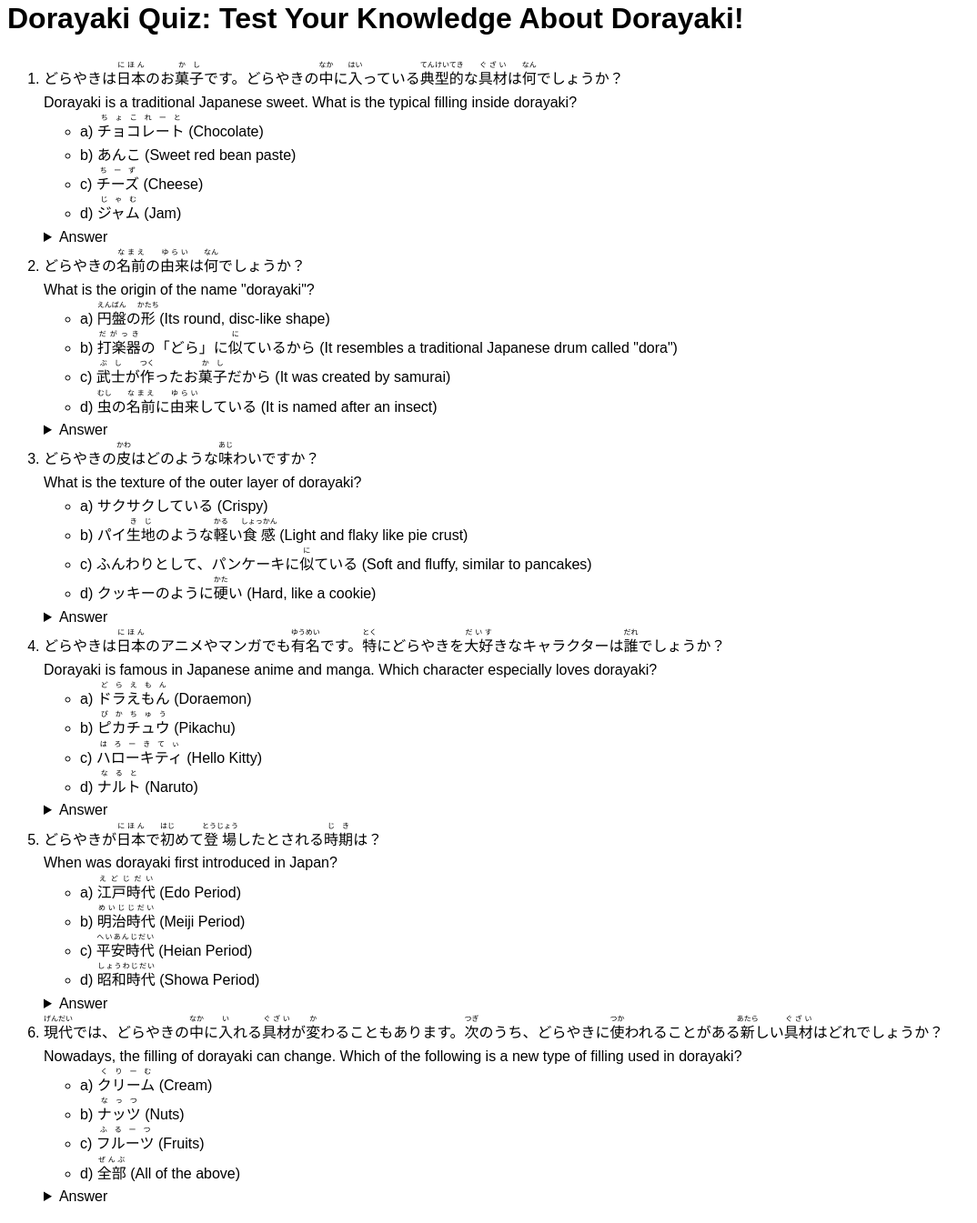
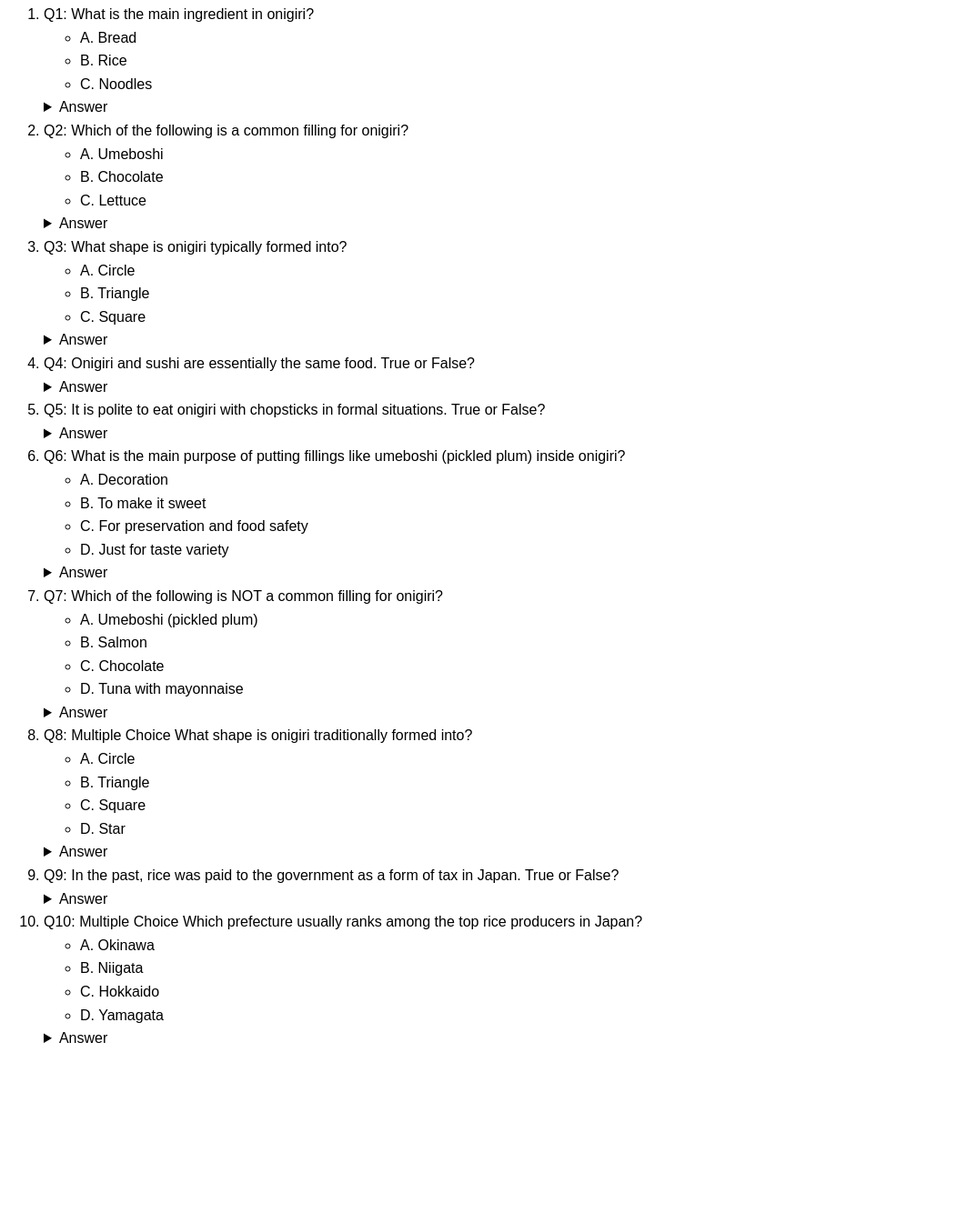
Before and after one commit to yamagen/onigiri, a plain HTML site: page quiz.html in a window 1280 px wide. Shown: the part 91-1436 px from the top of the page at 91% size, without its empty margins (0-1074 px from the left). After the commit the page ends 1262 px from the top, so only its background shows below. Drawn offline with Linux system fonts and the light colour scheme.

Commit message:
quiz and procedure.html added.

```diff
--- a/quiz.html
+++ b/quiz.html
@@ -2,7 +2,7 @@
 <html lang="ja">
   <head>
     <meta charset="UTF-8" />
-    <title>どらやきクイズ</title>
+    <title>おにぎりクイズ</title>
     <style>
       body {
         font-family: Arial, sans-serif;
@@ -21,206 +21,148 @@
     </style>
   </head>
   <body>
-    <h1>
-      どらやき<ruby>クイズ<rt>くいず</rt></ruby
-      >： どらやきに<ruby>関<rt>かん</rt></ruby
-      >する<ruby>知識<rt>ちしき</rt></ruby
-      >を<ruby>試<rt>ため</rt></ruby
-      >そう！
-
-      <br />
-
-      Dorayaki Quiz: Test Your Knowledge About Dorayaki!
-    </h1>
+    <h1>Onigiri Quiz: Test Your Knowledge About Onigiri!</h1>
 
     <ol>
       <li>
-        どらやきは<ruby>日本<rt>にほん</rt></ruby
-        >のお<ruby>菓子<rt>かし</rt></ruby
-        >です。どらやきの<ruby>中<rt>なか</rt></ruby
-        >に<ruby>入<rt>はい</rt></ruby
-        >っている<ruby>典型的<rt>てんけいてき</rt></ruby
-        >な<ruby>具材<rt>ぐざい</rt></ruby
-        >は<ruby>何<rt>なん</rt></ruby
-        >でしょうか？
-        <br />
-        Dorayaki is a traditional Japanese sweet. What is the typical filling
-        inside dorayaki?
+        Q1: What is the main ingredient in onigiri?
         <ul>
-          <li>
-            a) <ruby>チョコレート<rt>ちょこれーと</rt></ruby> (Chocolate)
-          </li>
-          <li>b) あんこ (Sweet red bean paste)</li>
-          <li>
-            c) <ruby>チーズ<rt>ちーず</rt></ruby> (Cheese)
-          </li>
-          <li>
-            d) <ruby>ジャム<rt>じゃむ</rt></ruby> (Jam)
-          </li>
+          <li>A. Bread</li>
+          <li>B. Rice</li>
+          <li>C. Noodles</li>
         </ul>
         <details>
           <summary>Answer</summary>
-          あんこ (Sweet red bean paste)
+          B. Rice<br />
+          Onigiri is made primarily from rice, often shaped into triangles or
+          ovals.
         </details>
       </li>
 
       <li>
-        どらやきの<ruby>名前<rt>なまえ</rt></ruby
-        >の<ruby>由来<rt>ゆらい</rt></ruby
-        >は<ruby>何<rt>なん</rt></ruby
-        >でしょうか？
-        <br />
-        What is the origin of the name "dorayaki"?
+        Q2: Which of the following is a common filling for onigiri?
         <ul>
-          <li>
-            a) <ruby>円盤<rt>えんばん</rt></ruby
-            >の<ruby>形<rt>かたち</rt></ruby> (Its round, disc-like shape)
-          </li>
-          <li>
-            b) <ruby>打楽器<rt>だがっき</rt></ruby
-            >の「どら」に<ruby>似<rt>に</rt></ruby
-            >ているから (It resembles a traditional Japanese drum called "dora")
-          </li>
-          <li>
-            c) <ruby>武士<rt>ぶし</rt></ruby
-            >が<ruby>作<rt>つく</rt></ruby
-            >ったお<ruby>菓子<rt>かし</rt></ruby
-            >だから (It was created by samurai)
-          </li>
-          <li>
-            d) <ruby>虫<rt>むし</rt></ruby
-            >の<ruby>名前<rt>なまえ</rt></ruby
-            >に<ruby>由来<rt>ゆらい</rt></ruby
-            >している (It is named after an insect)
-          </li>
+          <li>A. Umeboshi</li>
+          <li>B. Chocolate</li>
+          <li>C. Lettuce</li>
         </ul>
         <details>
           <summary>Answer</summary>
-          <ruby>打楽器<rt>だがっき</rt></ruby
-          >の「どら」に<ruby>似<rt>に</rt></ruby
-          >ているから (It resembles a traditional Japanese drum called "dora")
+          A. Umeboshi<br />
+          Umeboshi (pickled plum) is a traditional and popular filling for
+          onigiri.
         </details>
       </li>
 
       <li>
-        どらやきの<ruby>皮<rt>かわ</rt></ruby
-        >はどのような<ruby>味<rt>あじ</rt></ruby
-        >わいですか？
-        <br />
-        What is the texture of the outer layer of dorayaki?
+        Q3: What shape is onigiri typically formed into?
         <ul>
-          <li>a) サクサクしている (Crispy)</li>
-          <li>
-            b) パイ<ruby>生地<rt>きじ</rt></ruby
-            >のような<ruby>軽<rt>かる</rt></ruby
-            >い<ruby>食感<rt>しょっかん</rt></ruby> (Light and flaky like pie
-            crust)
-          </li>
-          <li>
-            c) ふんわりとして、パンケーキに<ruby>似<rt>に</rt></ruby
-            >ている (Soft and fluffy, similar to pancakes)
-          </li>
-          <li>
-            d) クッキーのように<ruby>硬<rt>かた</rt></ruby
-            >い (Hard, like a cookie)
-          </li>
+          <li>A. Circle</li>
+          <li>B. Triangle</li>
+          <li>C. Square</li>
         </ul>
         <details>
           <summary>Answer</summary>
-          ふんわりとして、パンケーキに<ruby>似<rt>に</rt></ruby
-          >ている (Soft and fluffy, similar to pancakes)
+          B. Triangle<br />
+          Onigiri is commonly shaped into triangles, although other shapes
+          exist.
         </details>
       </li>
 
       <li>
-        どらやきは<ruby>日本<rt>にほん</rt></ruby
-        >のアニメやマンガでも<ruby>有名<rt>ゆうめい</rt></ruby
-        >です。<ruby>特<rt>とく</rt></ruby
-        >にどらやきを<ruby>大好<rt>だいす</rt></ruby
-        >きなキャラクターは<ruby>誰<rt>だれ</rt></ruby
-        >でしょうか？
-        <br />
-        Dorayaki is famous in Japanese anime and manga. Which character
-        especially loves dorayaki?
-        <ul>
-          <li>
-            a) <ruby>ドラえもん<rt>どらえもん</rt></ruby> (Doraemon)
-          </li>
-          <li>
-            b) <ruby>ピカチュウ<rt>ぴかちゅう</rt></ruby> (Pikachu)
-          </li>
-          <li>
-            c) <ruby>ハローキティ<rt>はろーきてぃ</rt></ruby> (Hello Kitty)
-          </li>
-          <li>
-            d) <ruby>ナルト<rt>なると</rt></ruby> (Naruto)
-          </li>
-        </ul>
+        Q4: Onigiri and sushi are essentially the same food. True or False?
         <details>
           <summary>Answer</summary>
-          <ruby>ドラえもん<rt>どらえもん</rt></ruby> (Doraemon)
+          False<br />
+          Both use rice, but sushi rice is seasoned with vinegar, while onigiri
+          rice is plain.
         </details>
       </li>
 
       <li>
-        どらやきが<ruby>日本<rt>にほん</rt></ruby
-        >で<ruby>初<rt>はじ</rt></ruby
-        >めて<ruby>登場<rt>とうじょう</rt></ruby
-        >したとされる<ruby>時期<rt>じき</rt></ruby
-        >は？
-        <br />
-        When was dorayaki first introduced in Japan?
-        <ul>
-          <li>
-            a) <ruby>江戸時代<rt>えどじだい</rt></ruby> (Edo Period)
-          </li>
-          <li>
-            b) <ruby>明治時代<rt>めいじじだい</rt></ruby> (Meiji Period)
-          </li>
-          <li>
-            c) <ruby>平安時代<rt>へいあんじだい</rt></ruby> (Heian Period)
-          </li>
-          <li>
-            d) <ruby>昭和時代<rt>しょうわじだい</rt></ruby> (Showa Period)
-          </li>
-        </ul>
+        Q5: It is polite to eat onigiri with chopsticks in formal situations.
+        True or False?
         <details>
           <summary>Answer</summary>
-          <ruby>江戸時代<rt>えどじだい</rt></ruby> (Edo Period)
+          False<br />
+          Onigiri is traditionally eaten with hands. Chopsticks are optional.
         </details>
       </li>
 
       <li>
-        <ruby>現代<rt>げんだい</rt></ruby
-        >では、どらやきの<ruby>中<rt>なか</rt></ruby
-        >に<ruby>入<rt>い</rt></ruby
-        >れる<ruby>具材<rt>ぐざい</rt></ruby
-        >が<ruby>変<rt>か</rt></ruby
-        >わることもあります。<ruby>次<rt>つぎ</rt></ruby
-        >のうち、どらやきに<ruby>使<rt>つか</rt></ruby
-        >われることがある<ruby>新<rt>あたら</rt></ruby
-        >しい<ruby>具材<rt>ぐざい</rt></ruby
-        >はどれでしょうか？
-        <br />
-        Nowadays, the filling of dorayaki can change. Which of the following is
-        a new type of filling used in dorayaki?
+        Q6: What is the main purpose of putting fillings like umeboshi (pickled
+        plum) inside onigiri?
         <ul>
-          <li>
-            a) <ruby>クリーム<rt>くりーむ</rt></ruby> (Cream)
-          </li>
-          <li>
-            b) <ruby>ナッツ<rt>なっつ</rt></ruby> (Nuts)
-          </li>
-          <li>
-            c) <ruby>フルーツ<rt>ふるーつ</rt></ruby> (Fruits)
-          </li>
-          <li>
-            d) <ruby>全部<rt>ぜんぶ</rt></ruby> (All of the above)
-          </li>
+          <li>A. Decoration</li>
+          <li>B. To make it sweet</li>
+          <li>C. For preservation and food safety</li>
+          <li>D. Just for taste variety</li>
         </ul>
         <details>
           <summary>Answer</summary>
-          <ruby>全部<rt>ぜんぶ</rt></ruby> (All of the above)
+          C. For preservation and food safety<br />
+          Traditionally, fillings like umeboshi or salted salmon helped prevent
+          spoilage.
+        </details>
+      </li>
+
+      <li>
+        Q7: Which of the following is NOT a common filling for onigiri?
+        <ul>
+          <li>A. Umeboshi (pickled plum)</li>
+          <li>B. Salmon</li>
+          <li>C. Chocolate</li>
+          <li>D. Tuna with mayonnaise</li>
+        </ul>
+        <details>
+          <summary>Answer</summary>
+          C. Chocolate<br />
+          While sweet fillings exist, chocolate is not a traditional or common
+          filling for onigiri.
+        </details>
+      </li>
+      <li>
+        Q8: Multiple Choice What shape is onigiri traditionally formed into?
+        <ul>
+          <li>A. Circle</li>
+          <li>B. Triangle</li>
+          <li>C. Square</li>
+          <li>D. Star</li>
+        </ul>
+        <details>
+          <summary>Answer</summary>
+          B. Triangle<br />
+          Onigiri is commonly shaped into triangles, although other shapes
+          exist.
+        </details>
+      </li>
+
+      <li>
+        Q9: In the past, rice was paid to the government as a form of tax in
+        Japan. True or False?
+        <details>
+          <summary>Answer</summary>
+          True<br />
+          Before money was common, rice was used instead of money and paid as
+          tax. This tax rice was called nengu-mai (年貢米), and the system
+          continued until the Edo period.
+        </details>
+      </li>
+
+      <li>
+        Q10: Multiple Choice Which prefecture usually ranks among the top rice
+        producers in Japan?
+        <ul>
+          <li>A. Okinawa</li>
+          <li>B. Niigata</li>
+          <li>C. Hokkaido</li>
+          <li>D. Yamagata</li>
+        </ul>
+        <details>
+          <summary>Answer</summary>
+          B. Niigata<br />
+          Niigata is especially famous for its rice production, along with
+          Hokkaido and Yamagata.
         </details>
       </li>
     </ol>
```
Also changed, not shown: index.html (+20 -33 lines), procedure.html (added, +52 -0 lines).
